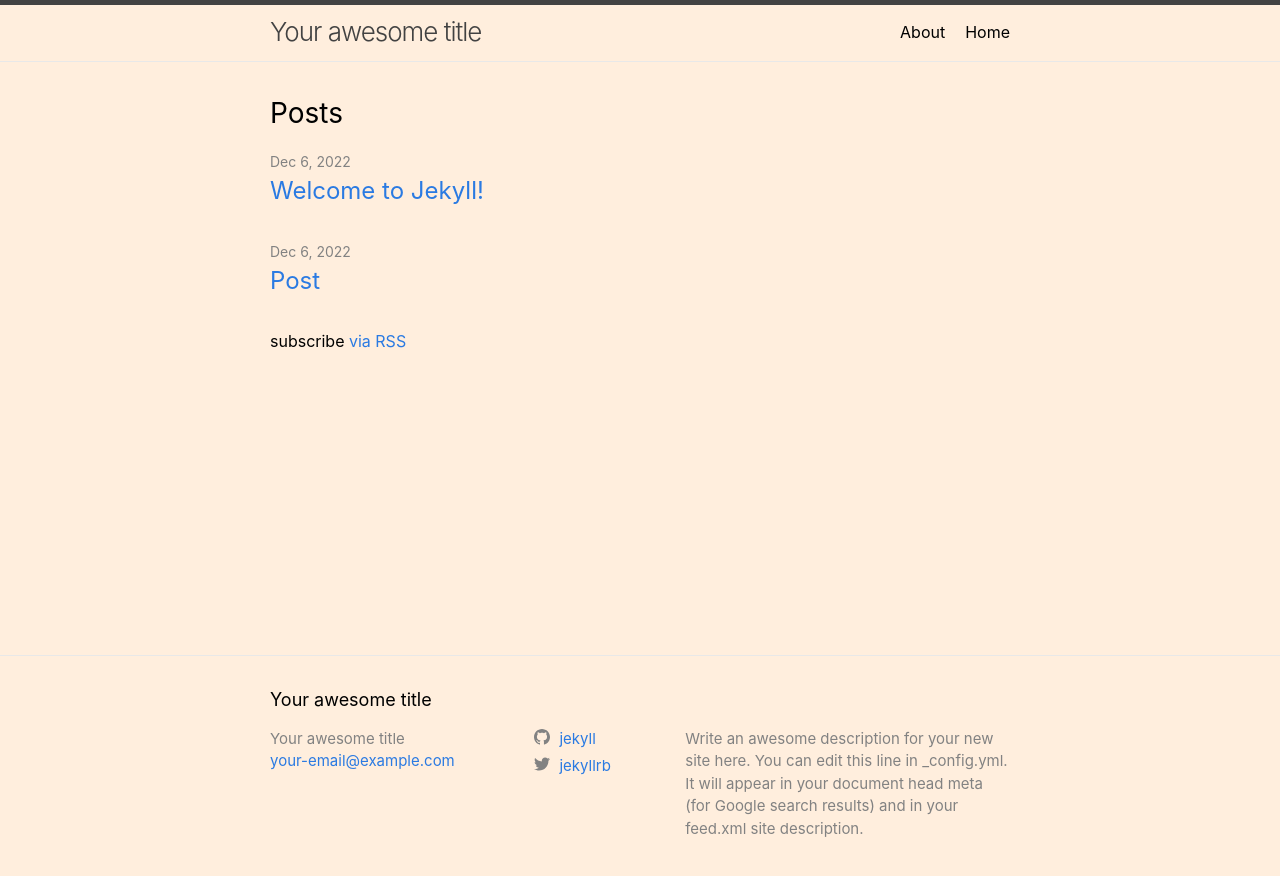
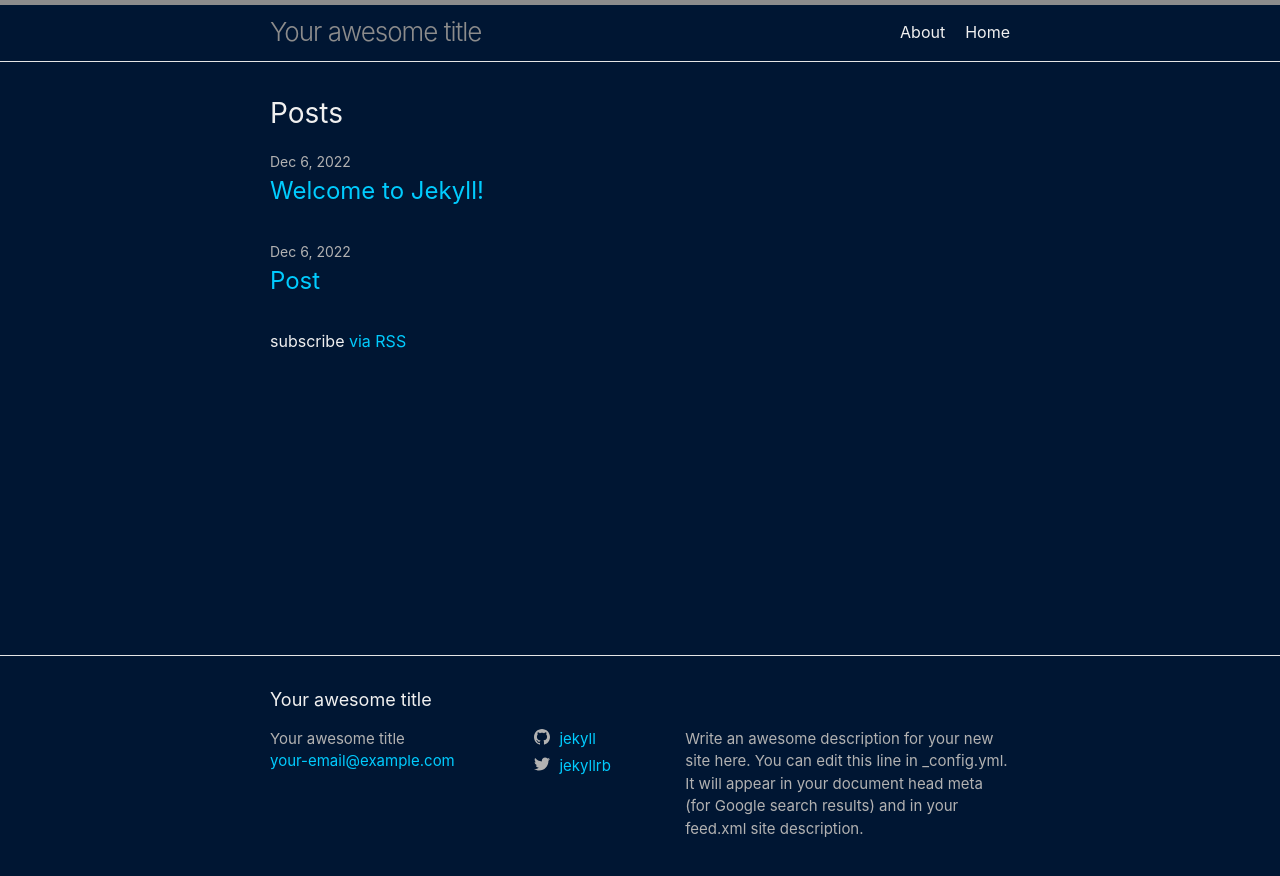
Before and after one commit to thatgiga/thatgiga.github.io, a Jekyll site: the page built from index.markdown, in a window 1280 px wide. Shown: the top 876 px of the page. Built offline with Jekyll 4.4.1, drawn with Linux system fonts in a browser that asks for light colours.

Commit message:
theme darkened

```diff
--- a/_sass/minima.scss
+++ b/_sass/minima.scss
@@ -10,13 +10,13 @@ $base-line-height: 1.5 !default;
 
 $spacing-unit:     30px !default;
 
-$text-color:       #000000 !default;
-$background-color: #ffeedd !default;
-$brand-color:      #2a7ae2 !default;
+$text-color:       #f0f0f0 !default;
+$background-color: #001633 !default;
+$brand-color:      #00ccff !default;
 
-$grey-color:       #828282 !default;
-$grey-color-light: lighten($grey-color, 40%) !default;
-$grey-color-dark:  darken($grey-color, 25%) !default;
+$grey-color:       #b2b2b2 !default;
+$grey-color-light: lighten($grey-color, 20%) !default;
+$grey-color-dark:  darken($grey-color, 15%) !default;
 
 $table-text-align: left !default;
 
--- a/_sass/minima/_syntax-highlighting.scss
+++ b/_sass/minima/_syntax-highlighting.scss
@@ -1,12 +1,17 @@
 /**
  * Syntax highlighting styles
  */
+
+pre, code {
+  background-color: #333 !important;
+}
+
 .highlight {
-  background: #fff;
+  background: #555;
   @extend %vertical-rhythm;
 
   .highlighter-rouge & {
-    background: #eef;
+    background: #555;
   }
 
   .c     { color: #998; font-style: italic } // Comment
```
Also changed, not shown: 2 other files.
